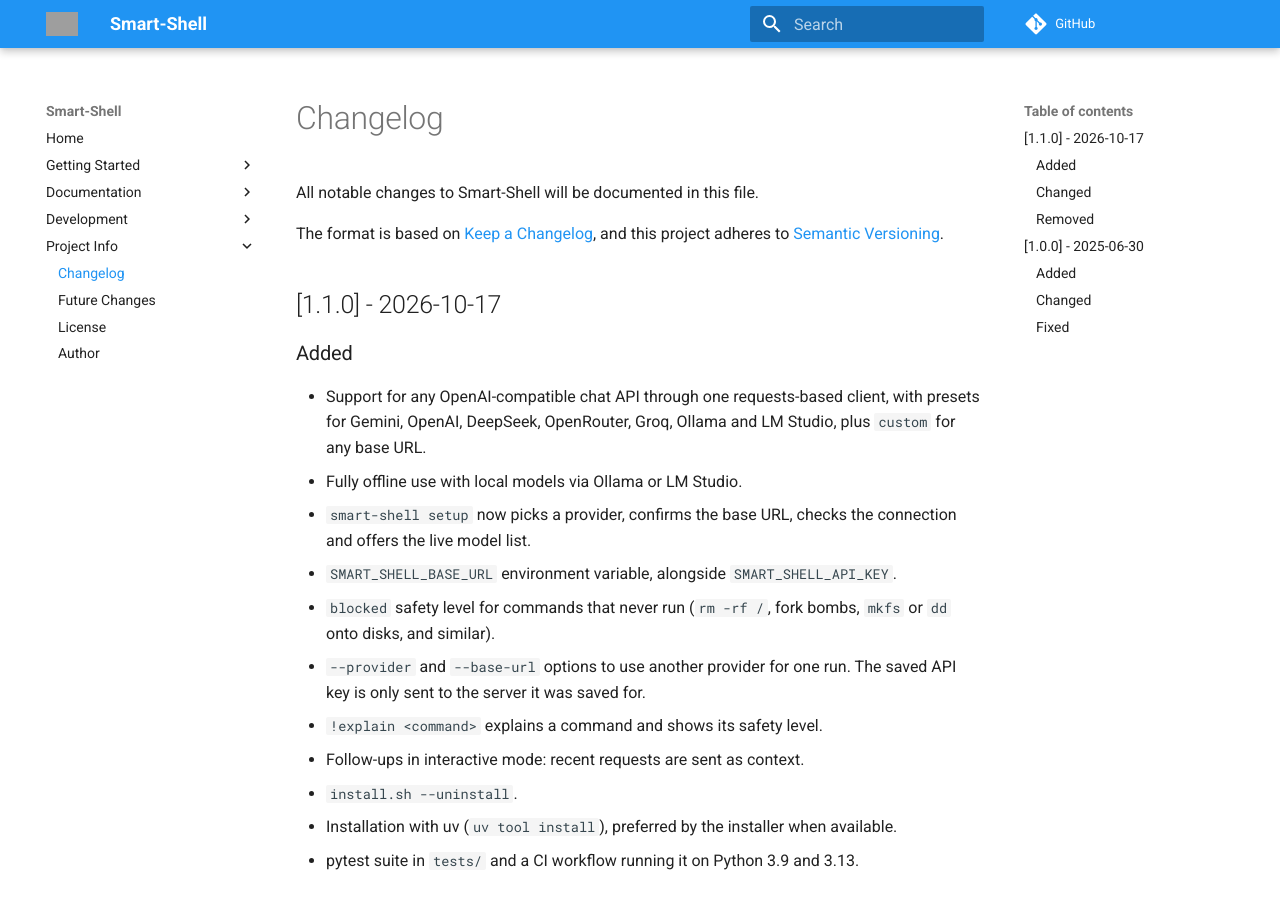
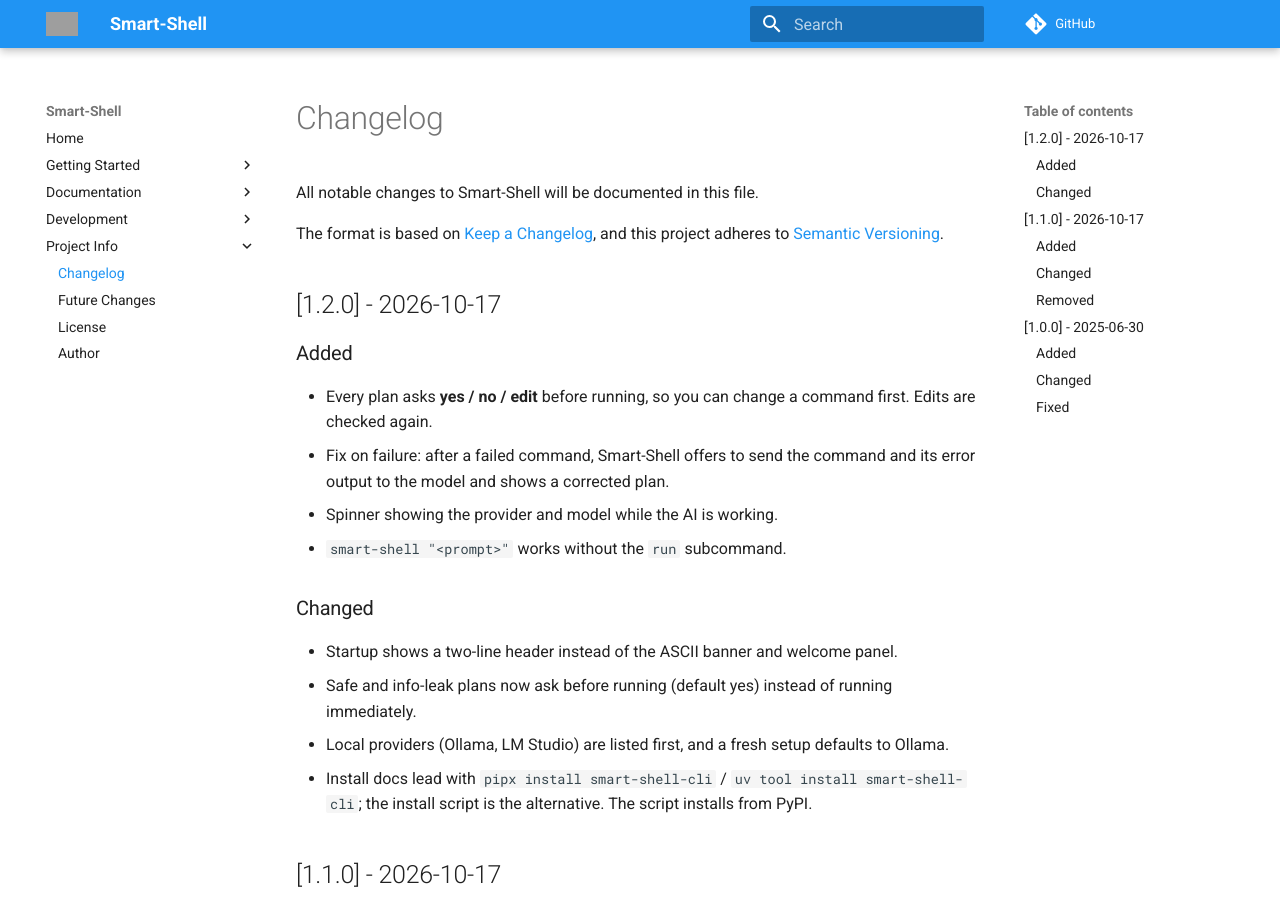
Before and after one commit to Lusan-sapkota/smart-shell, an MkDocs documentation site: the page built from docs/CHANGELOG.md, in a window 1280 px wide and 900 px high. Built offline with MkDocs 1.6.1 and Material for MkDocs 9.7.7, drawn with Linux system fonts in a browser that asks for light colours; comment, search, counter and statistics services are not loaded; grey boxes are pictures that could not be loaded.

Commit message:
bump to 1.2.0

```diff
--- a/docs/CHANGELOG.md
+++ b/docs/CHANGELOG.md
@@ -4,6 +4,20 @@
 
 The format is based on [Keep a Changelog](https://keepachangelog.com/en/1.0.0/),
 and this project adheres to [Semantic Versioning](https://semver.org/spec/v2.0.0.html).
+
+## [1.2.0] - 2026-10-17
+
+### Added
+- Every plan asks **yes / no / edit** before running, so you can change a command first. Edits are checked again.
+- Fix on failure: after a failed command, Smart-Shell offers to send the command and its error output to the model and shows a corrected plan.
+- Spinner showing the provider and model while the AI is working.
+- `smart-shell "<prompt>"` works without the `run` subcommand.
+
+### Changed
+- Startup shows a two-line header instead of the ASCII banner and welcome panel.
+- Safe and info-leak plans now ask before running (default yes) instead of running immediately.
+- Local providers (Ollama, LM Studio) are listed first, and a fresh setup defaults to Ollama.
+- Install docs lead with `pipx install smart-shell-cli` / `uv tool install smart-shell-cli`; the install script is the alternative. The script installs from PyPI.
 
 ## [1.1.0] - 2026-10-17
 
--- a/pyproject.toml
+++ b/pyproject.toml
@@ -4,7 +4,7 @@
 
 [project]
 name = "smart-shell-cli"
-version = "1.1.0"
+version = "1.2.0"
 authors = [
   { name="Lusan Sapkota", email="sapkotalusan@gmail.com" },
 ]
--- a/smart_shell/__init__.py
+++ b/smart_shell/__init__.py
@@ -2,7 +2,7 @@
 Smart-Shell - An intelligent terminal assistant that converts natural language into executable Bash/Zsh commands.
 """
 
-__version__ = "1.1.0"
+__version__ = "1.2.0"
 __author__ = "Lusan Sapkota"
 
 from .main import main
```
